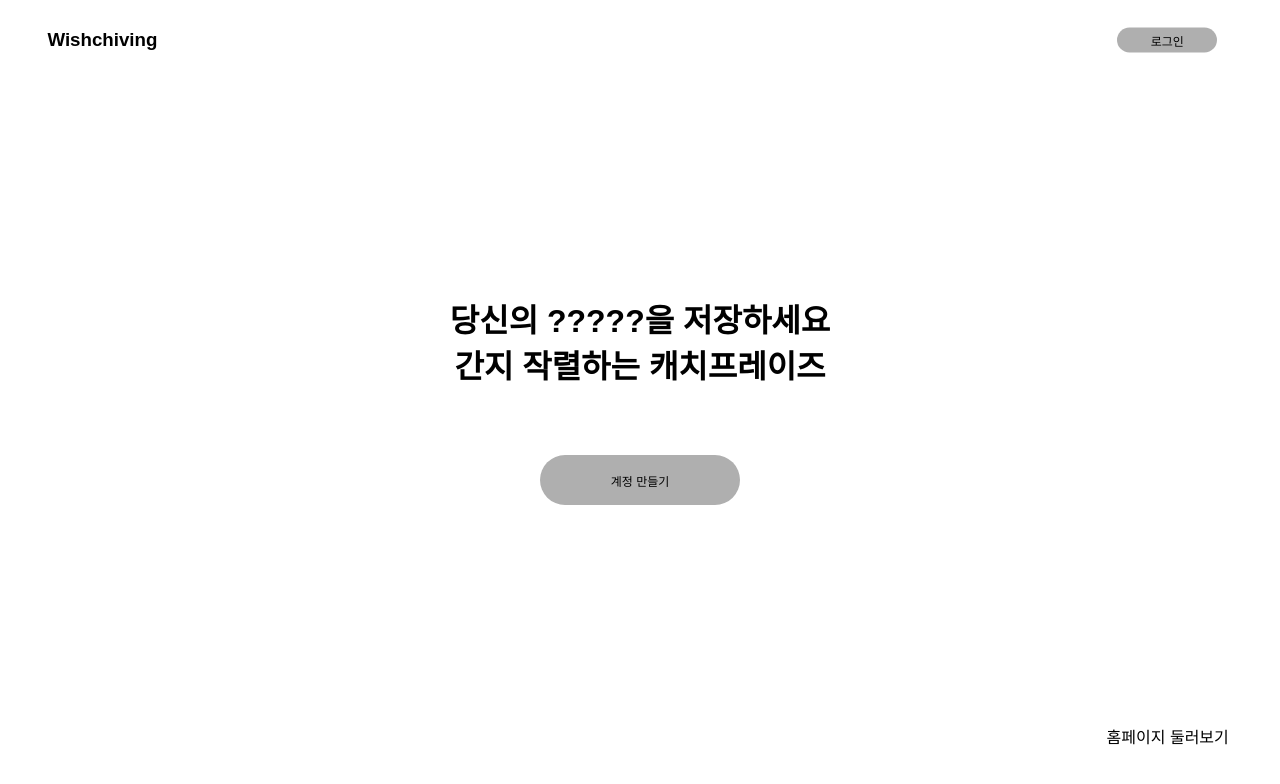
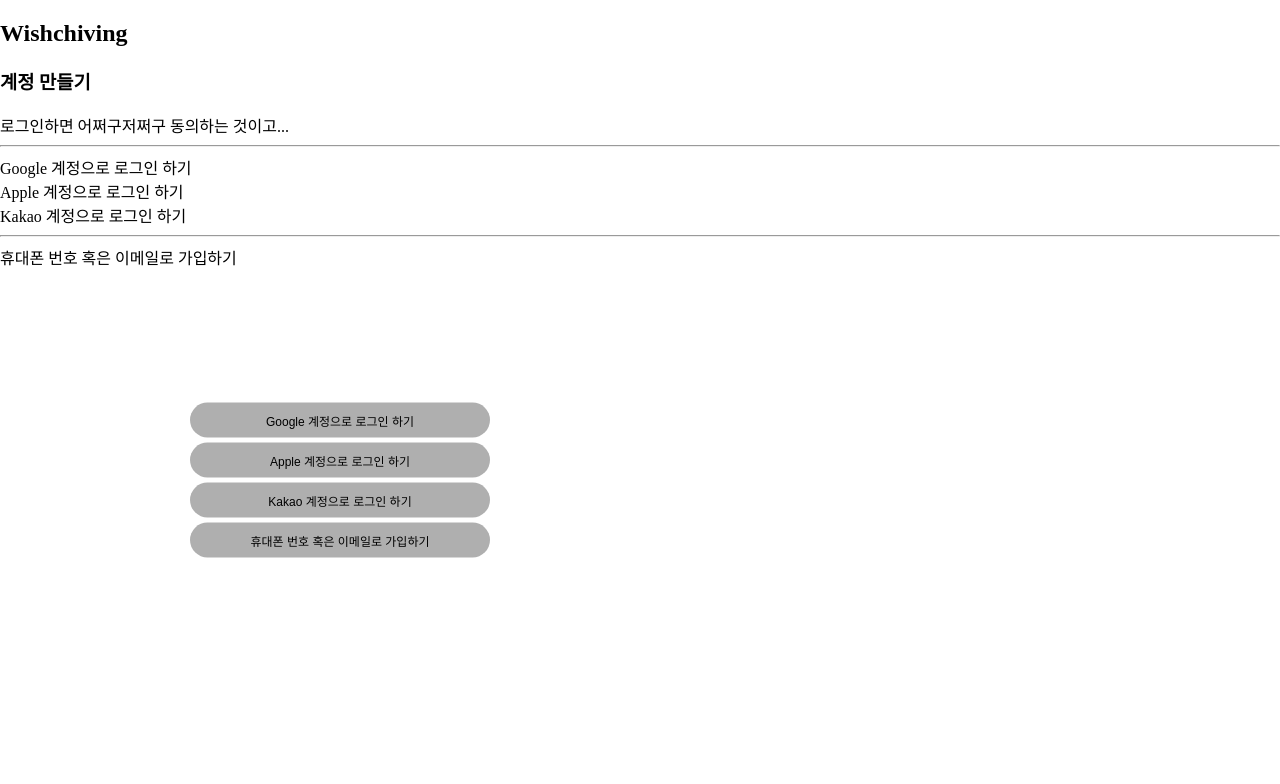
Before and after one commit to qiyana-ratchet/Owner, a React (Create React App) app: page / in a window 1280 px wide. Shown: the top 784 px of the page. Built offline with nearby package versions, Linux system fonts and the light colour scheme.

Commit message:
login: 첫 화면 변경

```diff
--- a/src/router/Router.js
+++ b/src/router/Router.js
@@ -1,11 +1,12 @@
 import React from "react";
 import { BrowserRouter, Routes, Route, NavLink } from "react-router-dom";
 import FirstPage from "../page/FirstPage";
+import JoinPage from "../page/JoinPage";
 
 export default function Router() {
     return (
         <Routes>
-            <Route exact path='/' element={<FirstPage />} />
+            <Route exact path='/' element={<JoinPage></JoinPage>} />
         </Routes>
     );
 }
```
